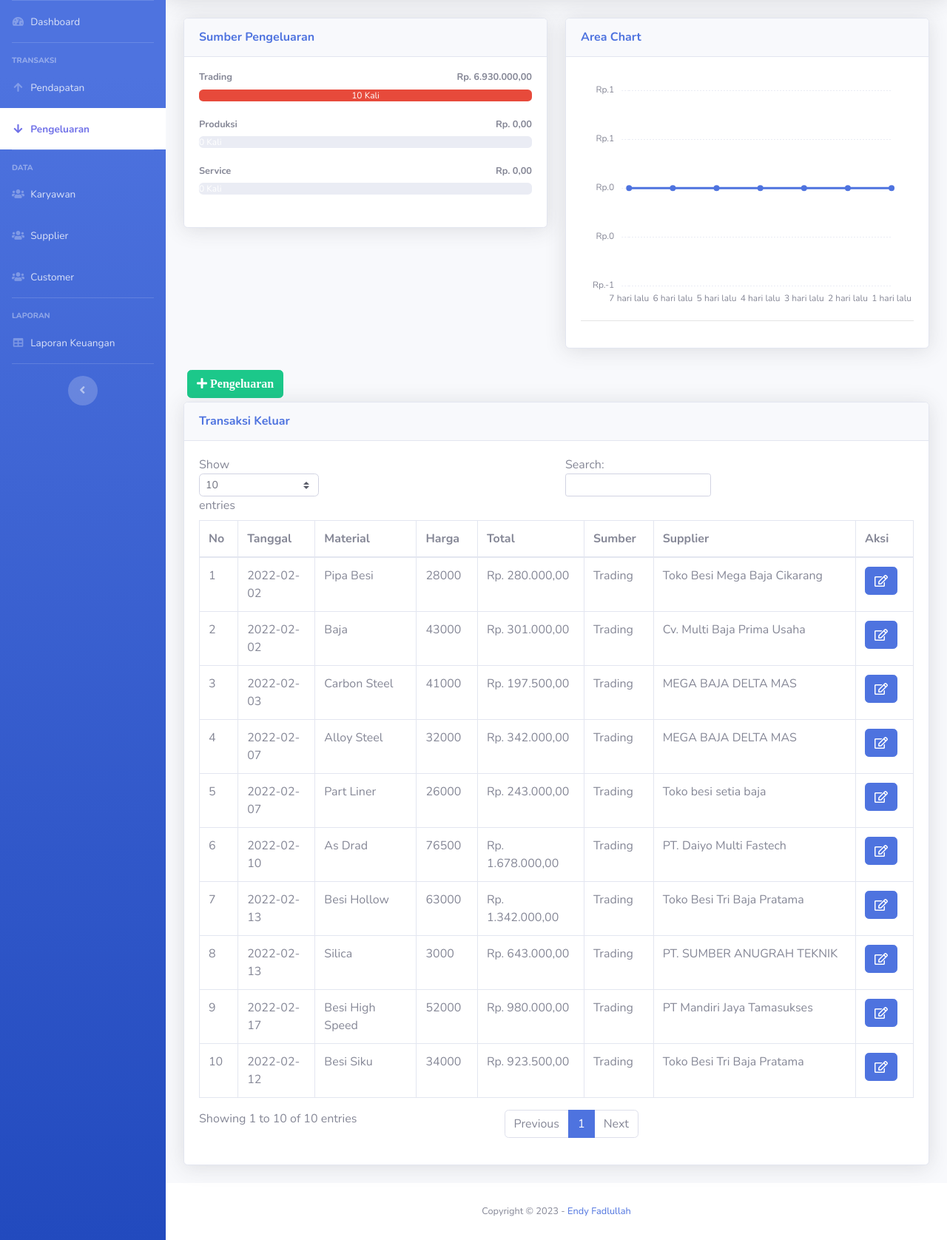
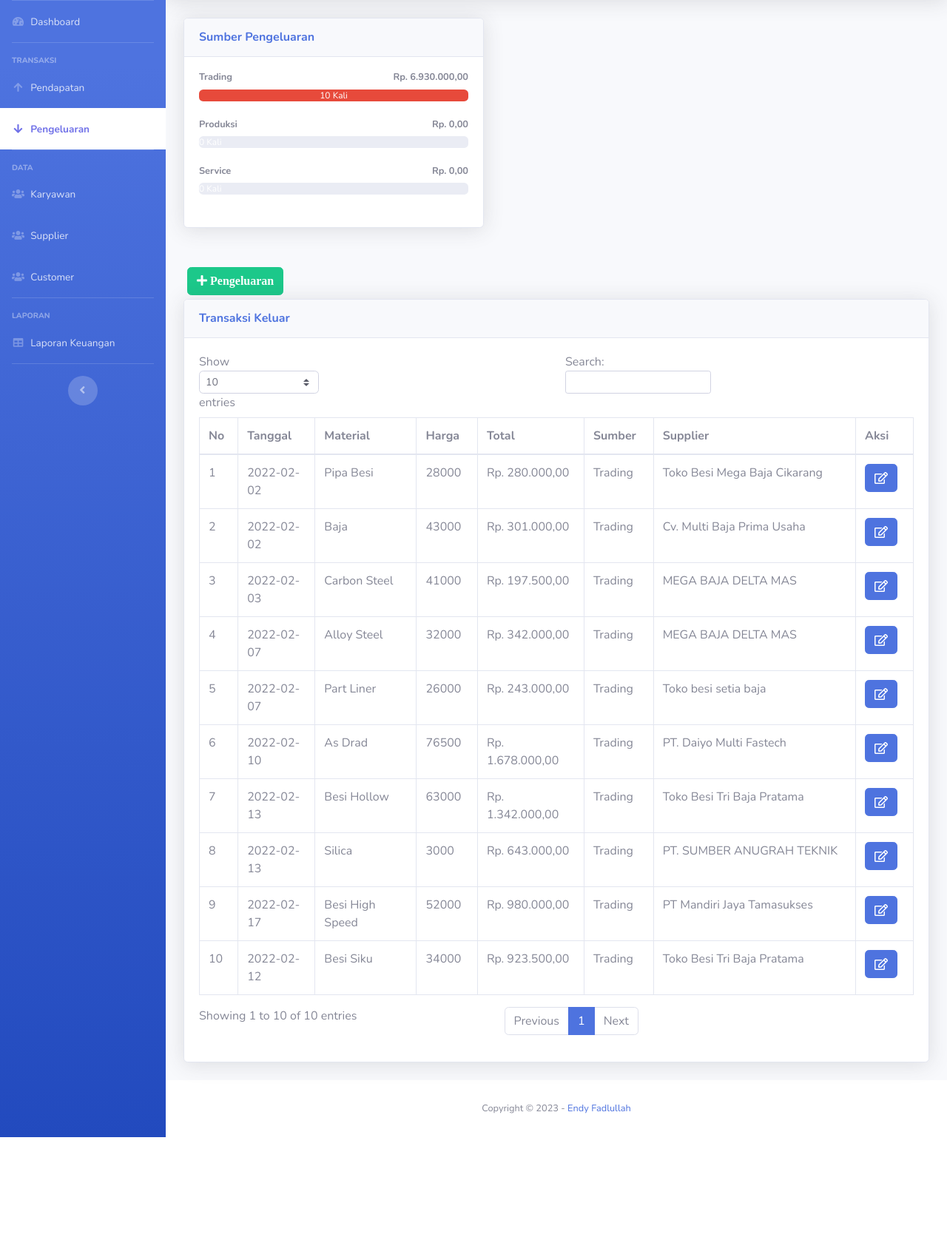
Before and after one commit to Endyfadlullah/project, a PHP site: page /pengeluaran.php in a window 1280 px wide. Shown: the part 70-1746 px from the top of the page at 74% size. After the commit the page ends 1607 px from the top, so only its background shows below. Run offline with PHP 8.4, Linux system fonts and the light colour scheme; a user stored in the database is signed in; data comes from the database, SQL or seed files in the repository; data that the repository does not hold is empty; some libraries are stand-ins or nearby versions.

Commit message:
edit pengeluaran

```diff
--- a/pengeluaran.php
+++ b/pengeluaran.php
@@ -78,7 +78,7 @@ WHERE tgl_pengeluaran = CURDATE() - INTERVAL 7 DAY");
       <div class="row">
 
         <!-- Content Column -->
-        <div class="col-lg-6 mb-4">
+        <div class="col-lg-5 mb-4">
 
           <!-- Project Card Example -->
           <div class="card shadow mb-4">
@@ -148,8 +148,8 @@ WHERE tgl_pengeluaran = CURDATE() - INTERVAL 7 DAY");
           </div>
         </div>
 
-        <!-- Area Chart -->
-        <div class="col-lg-6">
+        <!-- Area Chart
+        <div class="col-lg-7">
           <div class="card shadow mb-4">
             <div class="card-header py-3">
               <h6 class="m-0 font-weight-bold text-primary">Area Chart</h6>
@@ -161,7 +161,7 @@ WHERE tgl_pengeluaran = CURDATE() - INTERVAL 7 DAY");
               <hr>
             </div>
           </div>
-        </div>
+        </div> -->
 
       </div>
 
```
